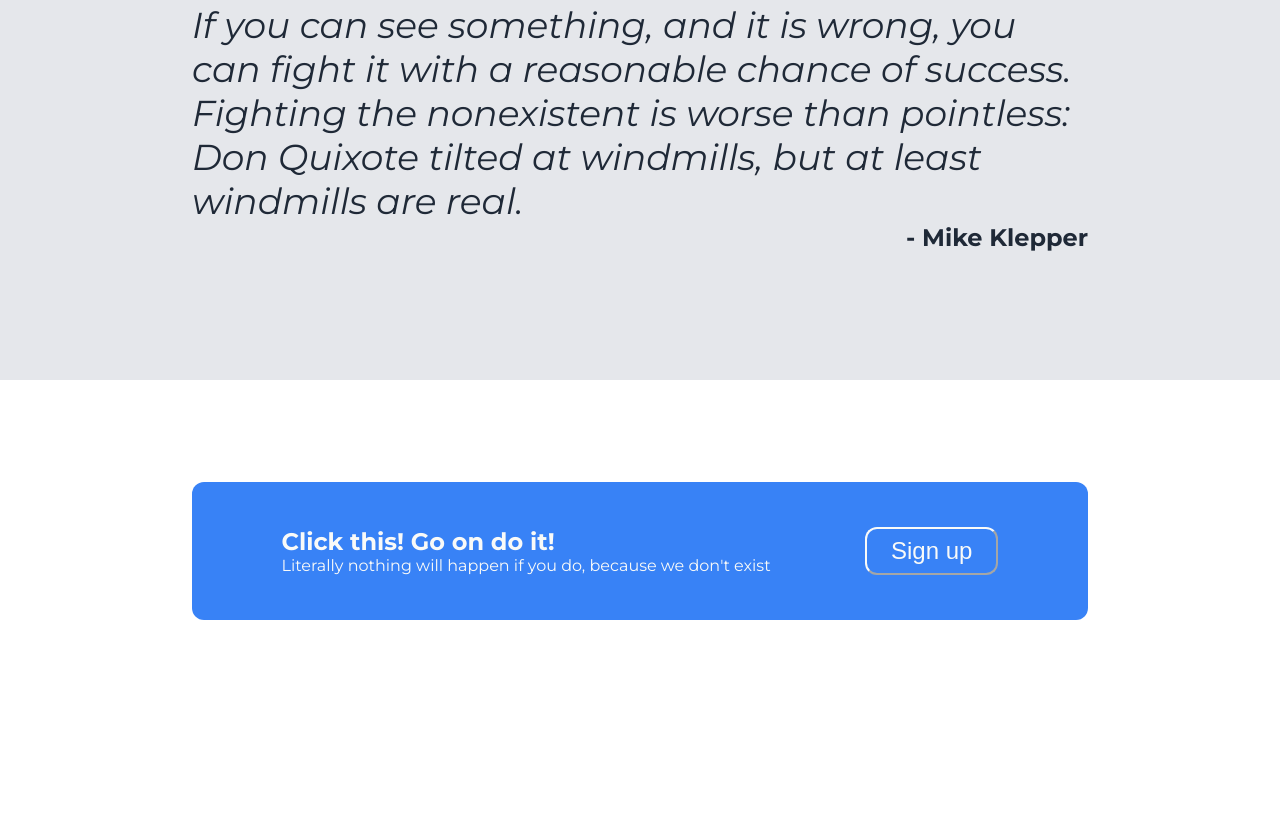
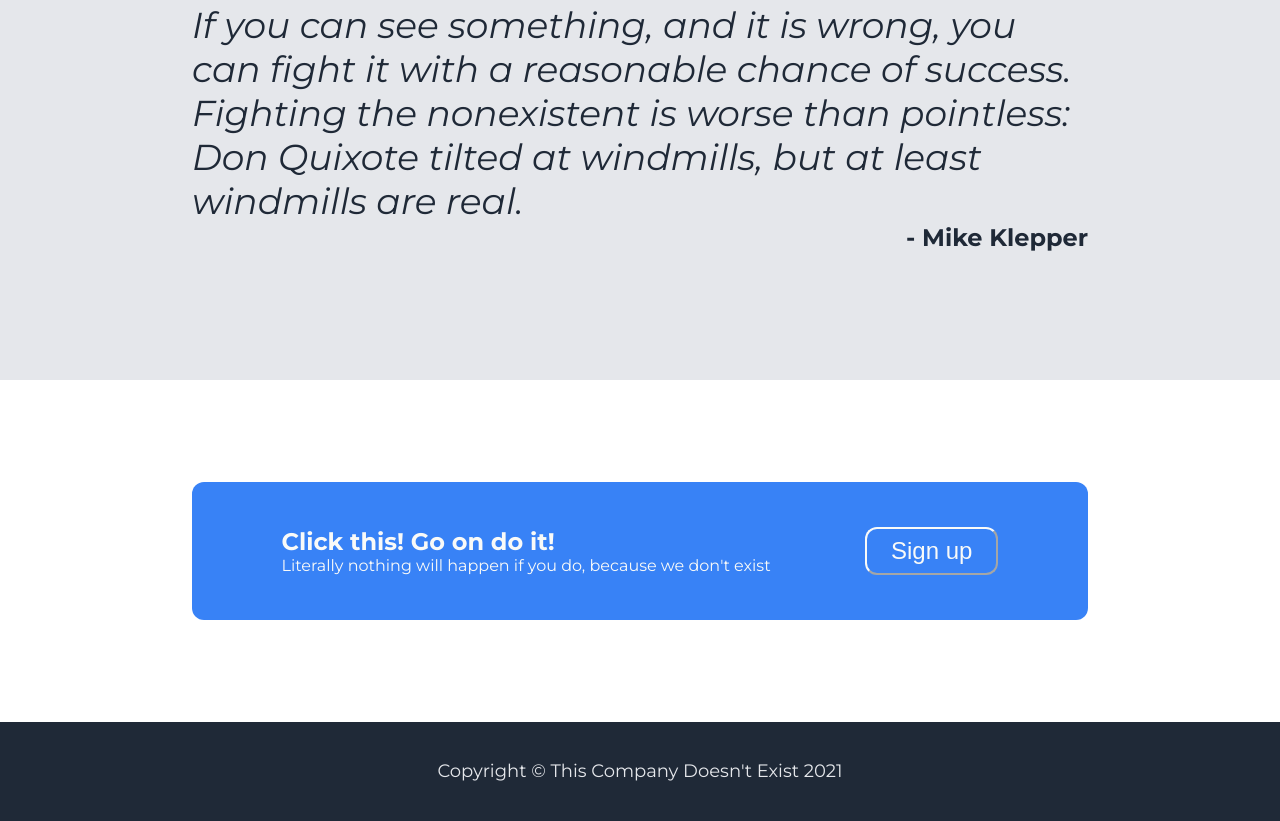
Before and after one commit to lordofthezeros/landing-page, a plain HTML site: page index.html in a window 1280 px wide. Shown: the part 1074-1895 px from the top of the page. Before the commit the page ends 1796 px from the top, so only its background shows below. Drawn offline with Linux system fonts and the light colour scheme.

Commit message:
Add footer

```diff
--- a/index.html
+++ b/index.html
@@ -82,6 +82,7 @@
         </div>
     </section>
 
+    <!-- Quote -->
     <section id="quote">
         <div class="quote-container">
             <p class="quote-text">If you can see something, and it is wrong, you can fight it with a reasonable chance of success. Fighting the nonexistent is worse than pointless: Don Quixote tilted at windmills, but at least windmills are real.</p>
@@ -89,6 +90,7 @@
         </div>
     </section>
 
+    <!-- Quote -->
     <section id="cta">
         <div class="cta-container">
             <div class="cta-content">
@@ -100,6 +102,12 @@
             </div>
         </div>
     </section>
+
+    <section id="about">
+        <div class="footer">
+            <p class="footer-text">Copyright © This Company Doesn't Exist 2021</p>
+        </div>
+    </section>
 </body>
 
 </html>
--- a/styles.css
+++ b/styles.css
@@ -164,3 +164,14 @@ body {
     font-size: 24px;
     color: #F9FAF8;
 }
+
+.footer {
+    display: flex;
+    justify-content: center;
+    align-content: center;
+    background-color: #1F2937;
+    color: #e5e7eb;
+    font-size: 18px;
+    font-family: 'Montserrat', sans-serif;
+    padding: 3% 0;
+}
```
